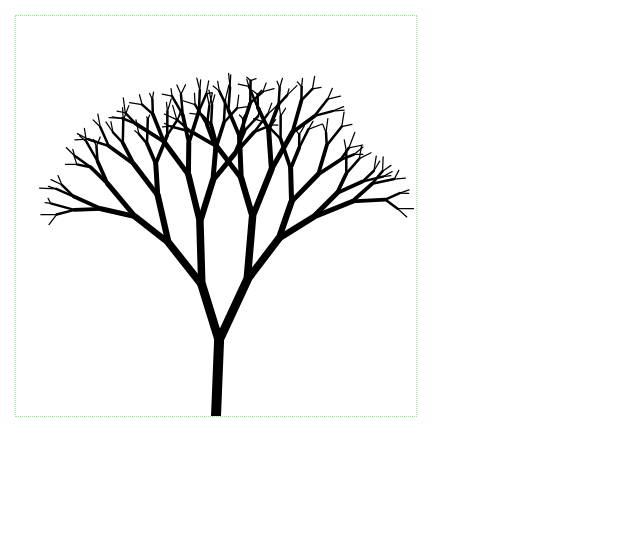
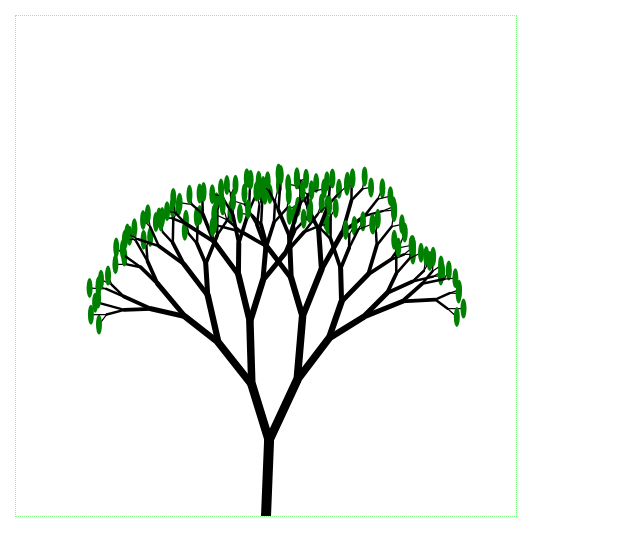
Before and after one commit to valscion/puu, a React (Create React App) app: page / in a window 1280 px wide. Shown: the top 556 px of the page, without its empty margins (0-640 px from the left). Built offline with nearby package versions, Linux system fonts and the light colour scheme.

Commit message:
Add some sort of leaves

```diff
--- a/src/App.js
+++ b/src/App.js
@@ -5,7 +5,7 @@ const stroke = { stroke: "black", "stroke-linecap": "round" };
 
 function genTree({ genRand, maxLevels, baseLength, maxWidth, rootX, rootY }) {
   function genNext({ x, y, angle, levelsRemaining }) {
-    if (levelsRemaining === 0) return { self: null, left: null, right: null };
+    if (levelsRemaining === 0) return null;
 
     const length = (levelsRemaining / maxLevels) * baseLength;
     const xDiff =
@@ -67,8 +67,8 @@ export default class App extends Component {
     const genRand = () => Math.PI * ((Math.random() - 0.5) * (1 / 16));
     const trunk = genTree({
       genRand,
-      rootX: 200,
-      rootY: 400,
+      rootX: 250,
+      rootY: 500,
       maxLevels: 8,
       baseLength: 75,
       maxWidth: 10
@@ -77,9 +77,9 @@ export default class App extends Component {
     return (
       <div>
         <svg
-          viewBox="0 0 400 400"
-          width="400"
-          height="400"
+          viewBox="0 0 500 500"
+          width="500"
+          height="500"
           version="1.1"
           baseProfile="full"
           xmlns="http://www.w3.org/2000/svg"
@@ -103,8 +103,29 @@ function Branch(props) {
         stroke-width={width}
         {...stroke}
       />
-      <Branch {...left} />
-      <Branch {...right} />
+      {left && right ? (
+        <>
+          <Branch {...left} />
+          <Branch {...right} />
+        </>
+      ) : (
+        <Leaf x={nextX} y={nextY} />
+      )}
     </g>
   );
 }
+
+function Leaf(props) {
+  const { x, y } = props;
+
+  return (
+    <ellipse
+      cx={x}
+      cy={y}
+      rx="3"
+      ry="10"
+      fill="green"
+      stroke-width="3"
+    />
+  );
+}
```
